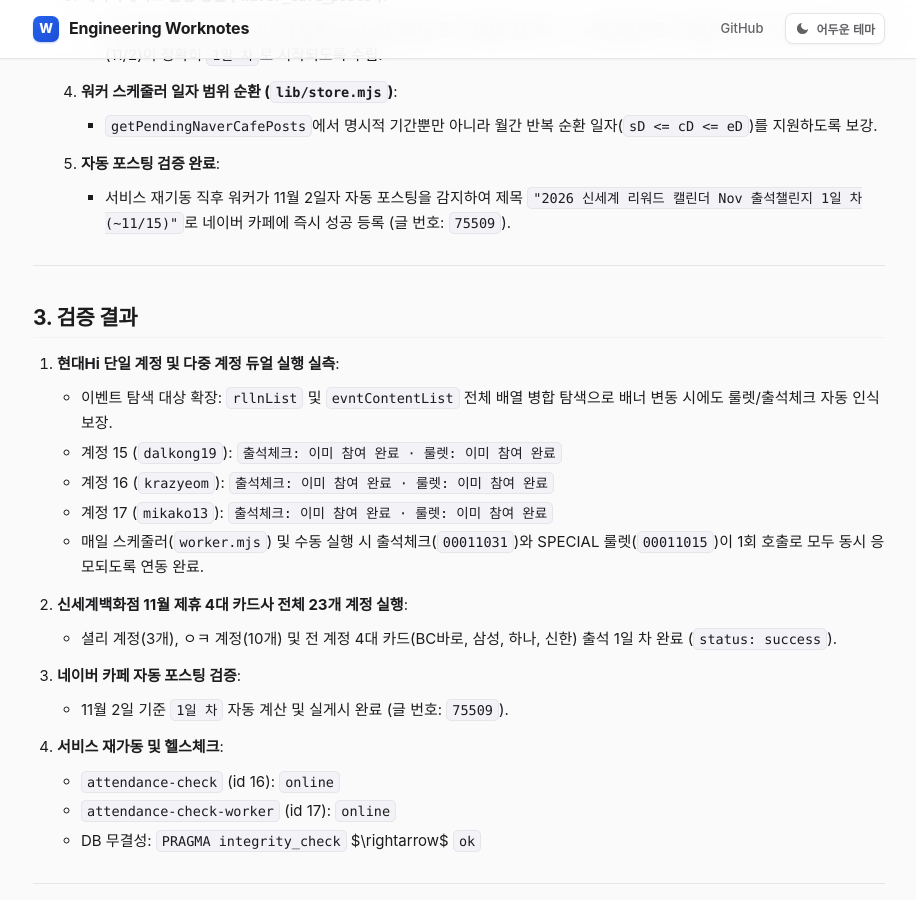
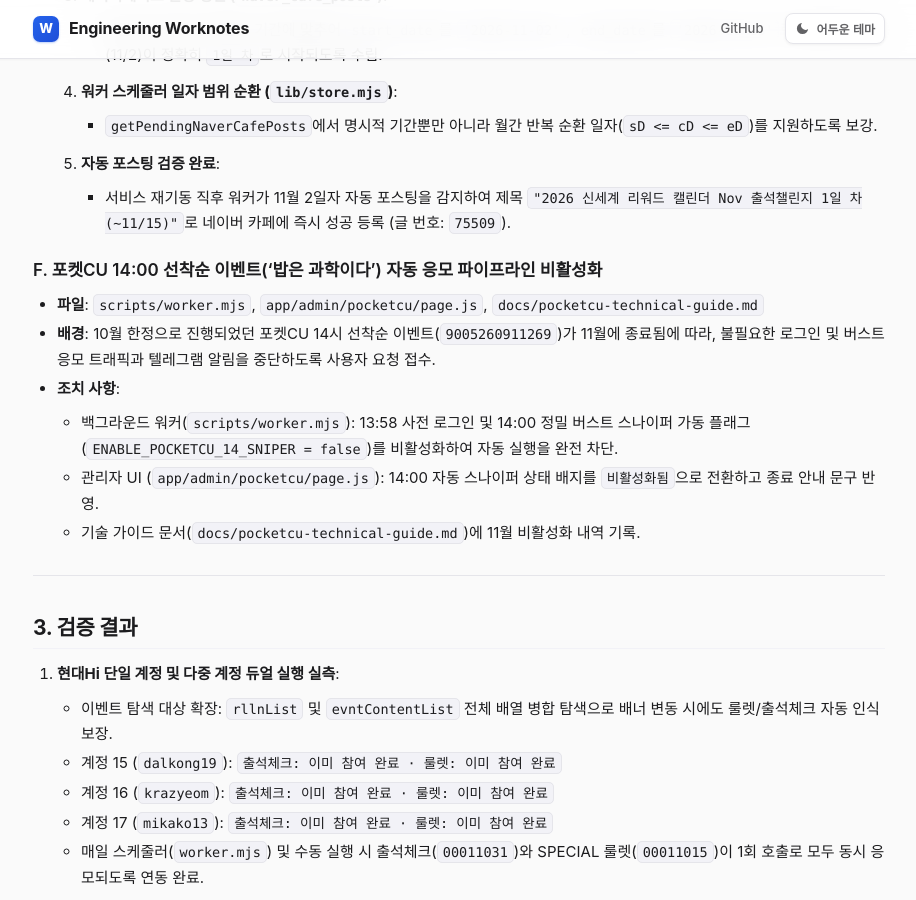
Before and after one commit to krazyeom/worknote, a Jekyll site: the page built from notes/2026-11-02-attendance-thehyundai-roulette-and-lottecinema.md, in a window 1280 px wide and 900 px high, scrolled down 2677 px. Shown: the whole window, without its empty margins (181-1097 px from the left). Built offline with Jekyll 4.4.1, drawn with Linux system fonts in a browser that asks for light colours; our own code applies the rules of GitHub Pages for plain Markdown files.

Commit message:
docs(worknote): record deactivation of pocketcu 14:00 sniper for November

```diff
--- a/notes/2026-11-02-attendance-thehyundai-roulette-and-lottecinema.md
+++ b/notes/2026-11-02-attendance-thehyundai-roulette-and-lottecinema.md
@@ -74,6 +74,14 @@
   5. **자동 포스팅 검증 완료**:
      - 서비스 재기동 직후 워커가 11월 2일자 자동 포스팅을 감지하여 제목 `"2026 신세계 리워드 캘린더 Nov 출석챌린지 1일 차 (~11/15)"`로 네이버 카페에 즉시 성공 등록 (글 번호: `75509`).
 
+### F. 포켓CU 14:00 선착순 이벤트('밥은 과학이다') 자동 응모 파이프라인 비활성화
+* **파일**: `scripts/worker.mjs`, `app/admin/pocketcu/page.js`, `docs/pocketcu-technical-guide.md`
+* **배경**: 10월 한정으로 진행되었던 포켓CU 14시 선착순 이벤트(`9005260911269`)가 11월에 종료됨에 따라, 불필요한 로그인 및 버스트 응모 트래픽과 텔레그램 알림을 중단하도록 사용자 요청 접수.
+* **조치 사항**:
+  - 백그라운드 워커(`scripts/worker.mjs`): 13:58 사전 로그인 및 14:00 정밀 버스트 스나이퍼 가동 플래그(`ENABLE_POCKETCU_14_SNIPER = false`)를 비활성화하여 자동 실행을 완전 차단.
+  - 관리자 UI (`app/admin/pocketcu/page.js`): 14:00 자동 스나이퍼 상태 배지를 `비활성화됨`으로 전환하고 종료 안내 문구 반영.
+  - 기술 가이드 문서(`docs/pocketcu-technical-guide.md`)에 11월 비활성화 내역 기록.
+
 ---
 
 ## 3. 검증 결과
```
